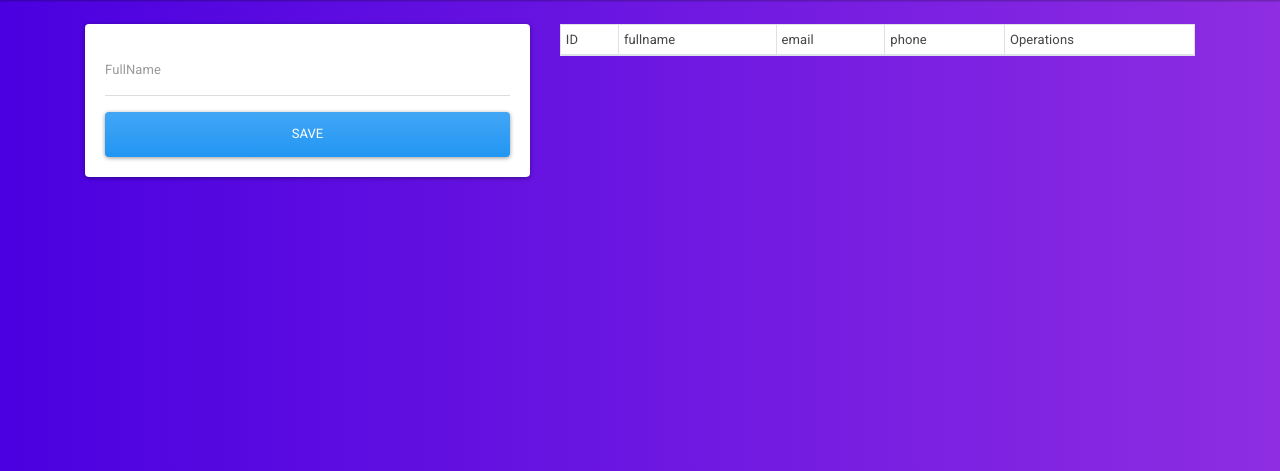
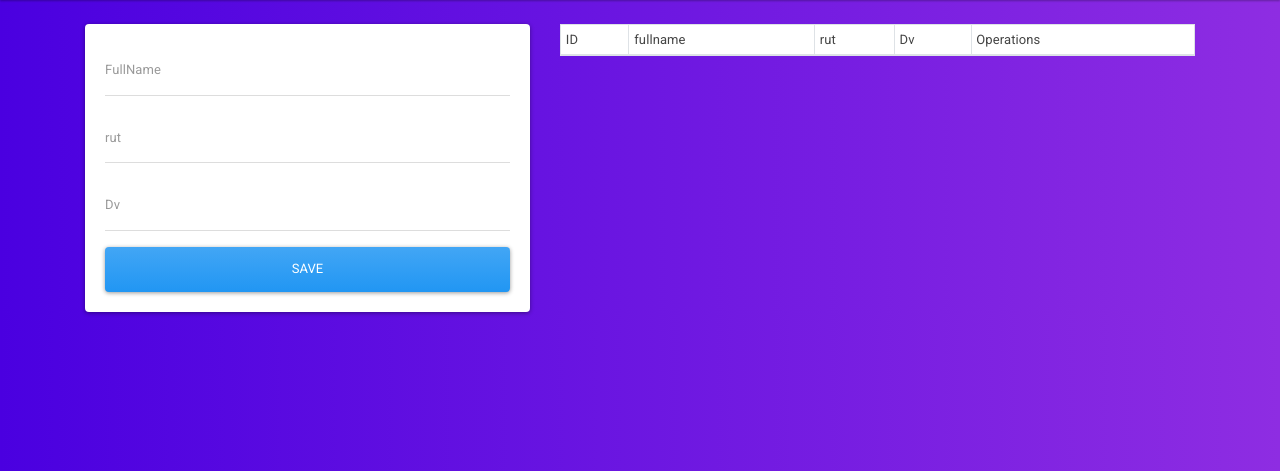
Before and after one commit to RodrigooDS/Testing, a Flask app: page / in a window 1280 px wide. Shown: the part 79-550 px from the top of the page. Run offline with Flask 2, Linux system fonts and the light colour scheme; data that the repository does not hold is empty; some libraries are stand-ins or nearby versions.

Commit message:
Update index.html

```diff
--- a/templates/index.html
+++ b/templates/index.html
@@ -20,6 +20,12 @@
           <div class="form-group">
             <input type="text" class="form-control" name="fullname" placeholder="FullName">
           </div>
+          <div class="form-group">
+            <input type="text" class="form-control" name="rut" placeholder="rut">
+          </div>
+          <div class="form-group">
+            <input type="text" class="form-control" name="Dv" placeholder="Dv">
+          </div>
           <button class="btn btn-primary btn-block">
             Save
           </button>
@@ -32,8 +38,8 @@
           <tr>
             <td>ID</td>
             <td>fullname</td>
-            <td>email</td>
-            <td>phone</td>
+            <td>rut</td>
+            <td>Dv</td>
             <td>Operations</td>
           </tr>
         </thead>
```
